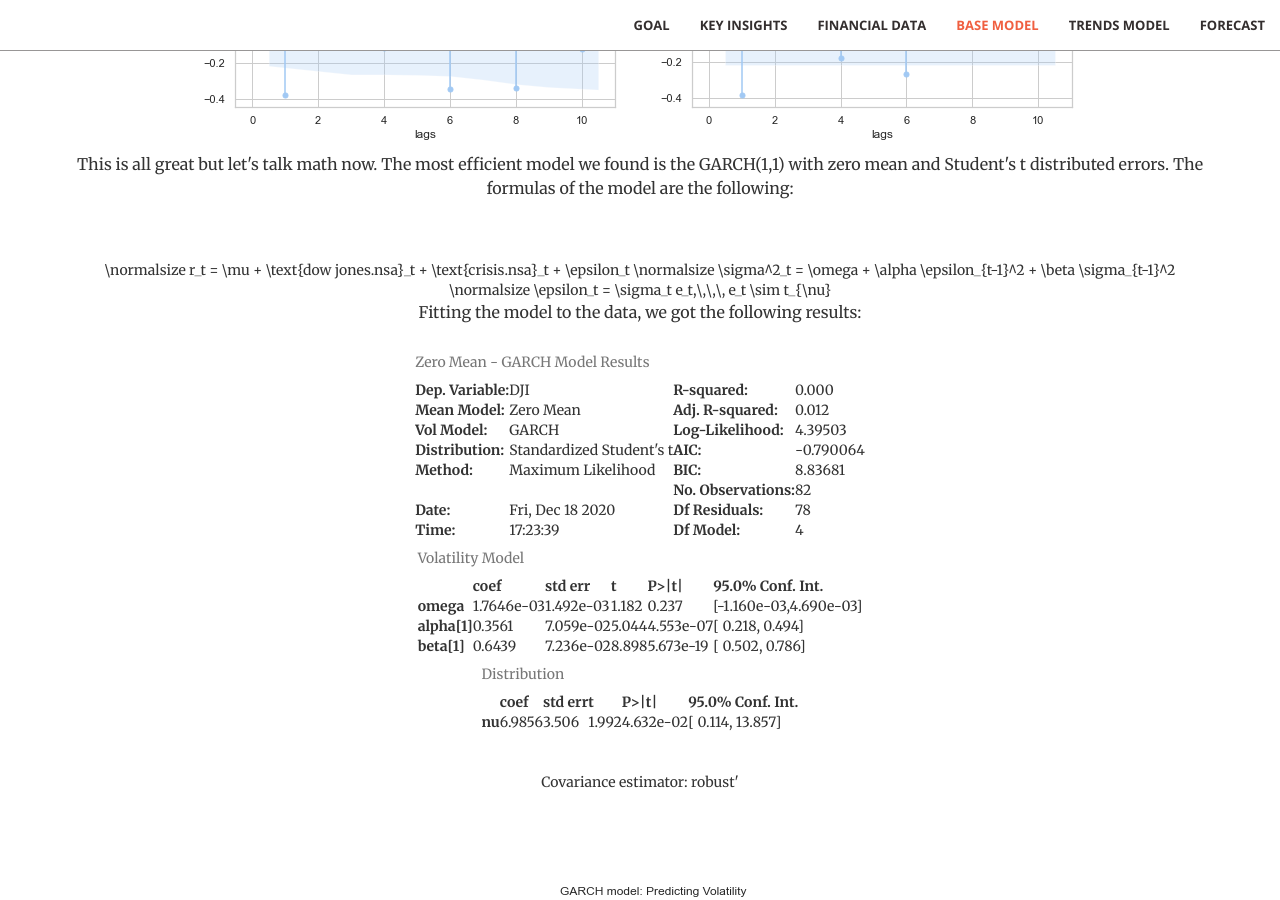
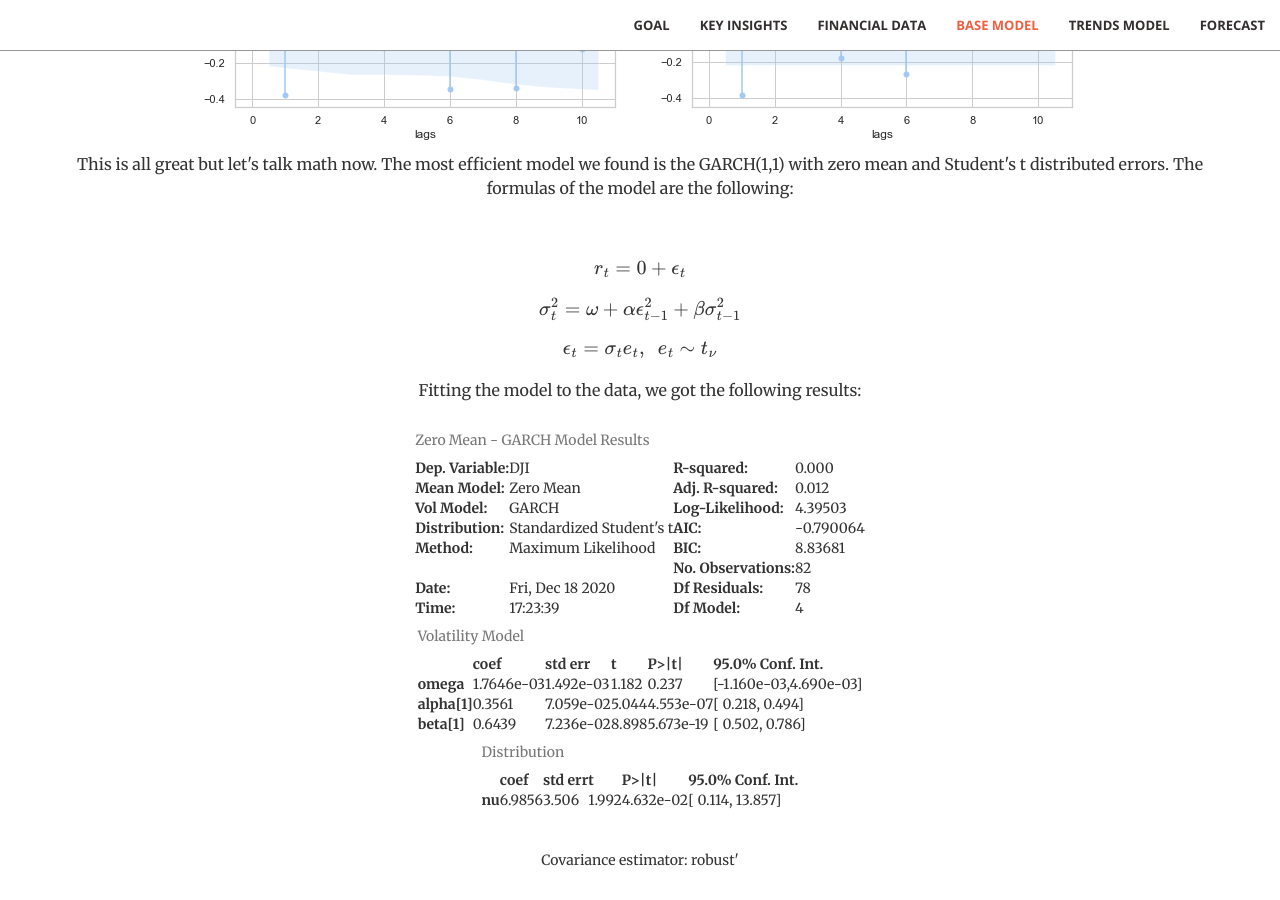
Before and after one commit to Laragervaise/forecasting-stock-volatility, a Jekyll site: the page built from index.html, in a window 1280 px wide and 900 px high, scrolled down 4769 px. Built offline with Jekyll 4.4.1, drawn with Linux system fonts in a browser that asks for light colours.

Commit message:
Update model.html

```diff
--- a/_includes/model.html
+++ b/_includes/model.html
@@ -22,11 +22,7 @@
               <p> This is all great but let's talk math now. The most efficient model we found is the GARCH(1,1) with zero mean and
               Student's t distributed errors. The formulas of the model are the following: </p>  <br>
 
-              <br>
-              \normalsize r_t  =  \mu + \text{dow jones.nsa}_t + \text{crisis.nsa}_t + \epsilon_t
-              \normalsize \sigma^2_t   =  \omega + \alpha \epsilon_{t-1}^2 + \beta \sigma_{t-1}^2
-              \normalsize \epsilon_t  =  \sigma_t e_t,\,\,\, e_t  \sim  t_{\nu}
-              <br>
+              <p><span class="math display">\[r_t = 0 + \epsilon_t\]</span> <span class="math display">\[\sigma^2_t = \omega + \alpha \epsilon_{t-1}^2 + \beta \sigma_{t-1}^2\]</span> <span class="math display">\[\epsilon_t = \sigma_t e_t,\,\,\, e_t \sim t_{\nu}\]</span></p>
 
               <p> Fitting the model to the data, we got the following results: </p>
 
```
